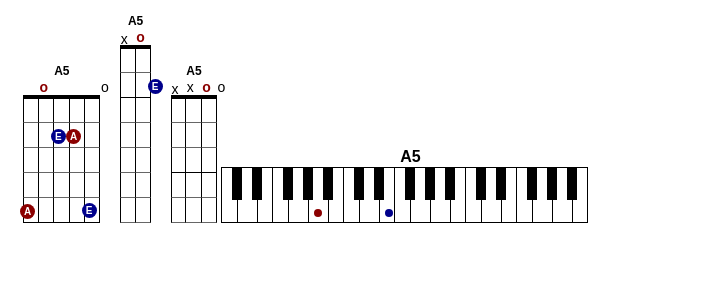
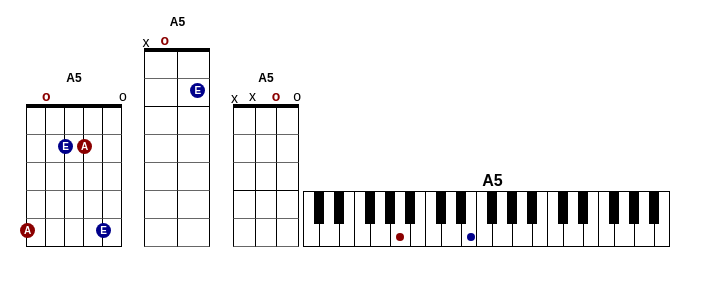
Before and after one commit to urban-1/jsChords, a plain HTML site: page pages/index.html in a window 1280 px wide. Shown: the whole page, without its empty margins (0-713 px from the left). Drawn offline with Linux system fonts and the light colour scheme.

Commit message:
Testing the demo page (reset css for all elements in tables...)

```diff
--- a/css/base.css
+++ b/css/base.css
@@ -34,7 +34,7 @@ body {
 /*
  *  Guitar/Strings ==========================================
  */
-table.c_guitar_diagram {
+table.c_guitar_diagram * {
     margin: 0;
     padding: 0;
     border: 0;
@@ -52,9 +52,8 @@ table.c_guitar_diagram {
     padding: 0;
     outline: none;
     margin: 0;
-    width: 20px;
-    max-width: 1.1em;
-    height: 25px;
+    min-width: 18px;
+    height: 28px;
     overflow: visible;
 }
 
@@ -99,7 +98,7 @@ table.c_guitar_diagram {
     border-top: 1px solid black;
 }
 
-.guitardot {
+table.c_guitar_diagram .guitardot {
     border-radius:50%;
     background-color: darkblue;
     width: 15px;
@@ -116,7 +115,7 @@ table.c_guitar_diagram {
     line-height: 15px;
 }
 
-.guitardot.root{
+table.c_guitar_diagram .guitardot.root{
     background-color: darkred;
 }
 
```
